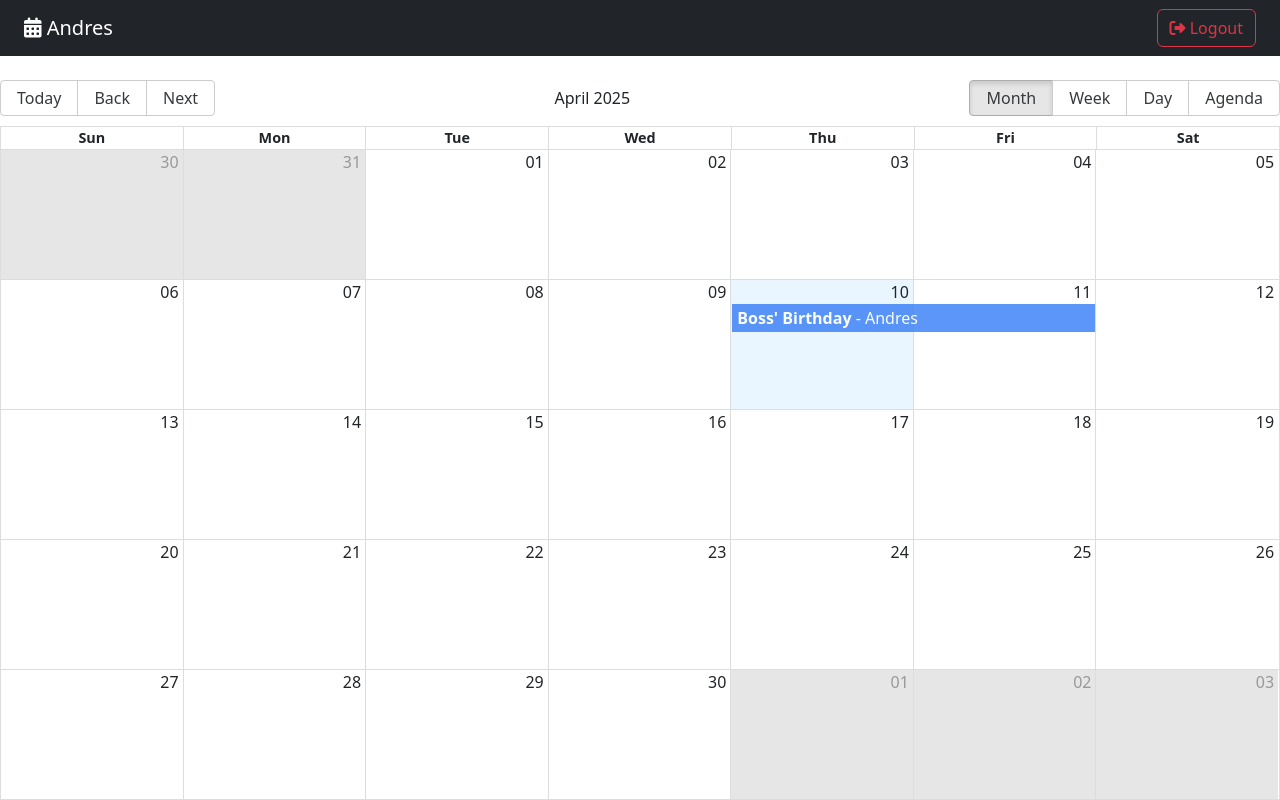
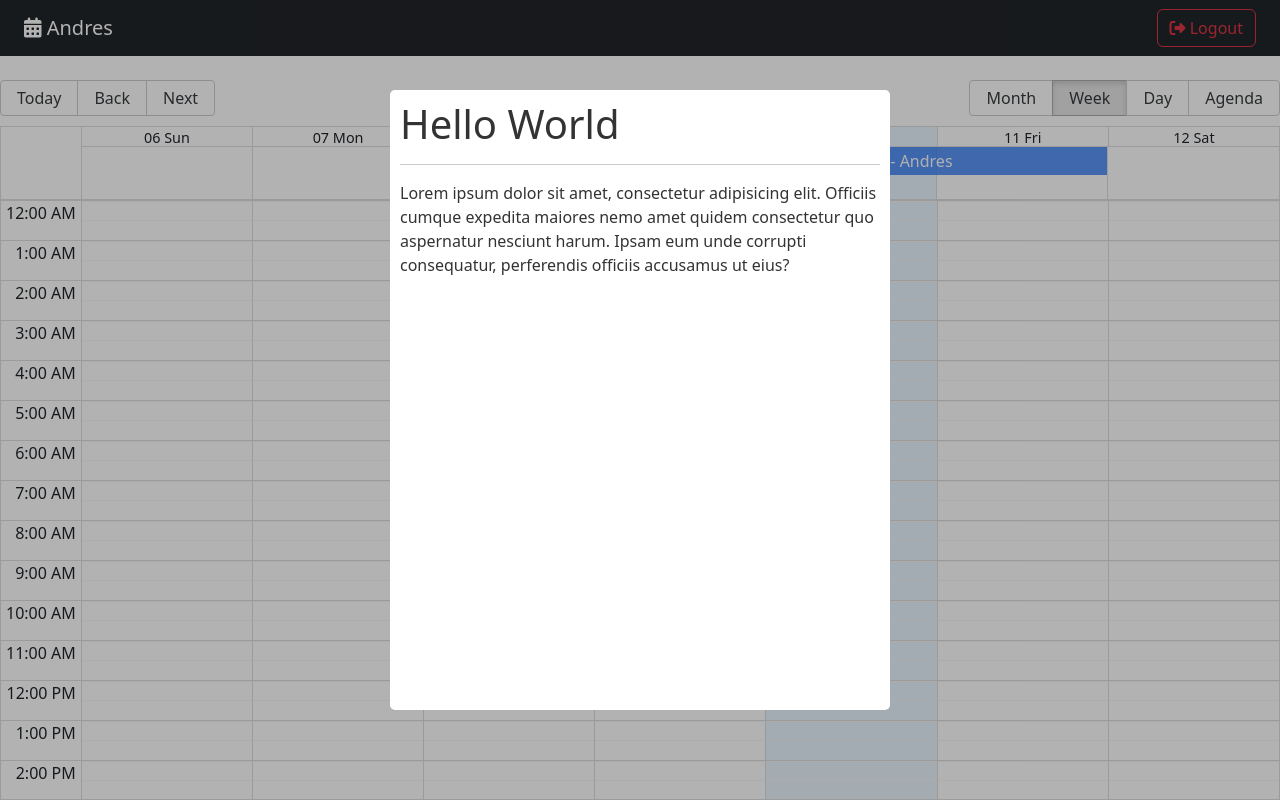
Before and after one commit to andresmotta9/calendar-app, a React (Vite) app: page / in a window 1280 px wide. Built offline with nearby package versions, Linux system fonts and the light colour scheme.

Commit message:
Modal Comp skeleton

```diff
--- a/package.json
+++ b/package.json
@@ -14,6 +14,7 @@
     "react": "^19.0.0",
     "react-big-calendar": "^1.18.0",
     "react-dom": "^19.0.0",
+    "react-modal": "^3.16.3",
     "react-router-dom": "6"
   },
   "devDependencies": {
--- /dev/null
+++ b/src/calendar/components/CalendarModal.jsx
@@ -0,0 +1,44 @@
+import { useState } from 'react';
+import Modal from 'react-modal';
+
+const customStyles = {
+  content: {
+    top: '50%',
+    left: '50%',
+    right: 'auto',
+    bottom: 'auto',
+    marginRight: '-50%',
+    transform: 'translate(-50%, -50%)',
+  },
+};
+
+Modal.setAppElement('#root');
+
+export const CalendarModal = () => {
+  const [isOpen, setIsOpen] = useState(true);
+
+  const onCloseModal = () => {
+    setIsOpen(false);
+  };
+
+  return (
+    <Modal
+      isOpen={isOpen}
+      onRequestClose={onCloseModal}
+      style={customStyles}
+      contentLabel="Calendar Modal"
+      className="modal"
+      overlayClassName="modal-background"
+      closeTimeoutMS={200}
+    >
+      <h1>Hello World</h1>
+      <hr />
+      <p>
+        Lorem ipsum dolor sit amet, consectetur adipisicing elit. Officiis
+        cumque expedita maiores nemo amet quidem consectetur quo aspernatur
+        nesciunt harum. Ipsam eum unde corrupti consequatur, perferendis
+        officiis accusamus ut eius?
+      </p>
+    </Modal>
+  );
+};
--- a/src/calendar/index.js
+++ b/src/calendar/index.js
@@ -1,3 +1,4 @@
 export * from './components/Navbar';
 export * from './components/CalendarEvent';
+export * from './components/CalendarModal';
 export * from './pages/CalendarPage';
--- a/src/calendar/pages/CalendarPage.jsx
+++ b/src/calendar/pages/CalendarPage.jsx
@@ -2,7 +2,7 @@
 import 'react-big-calendar/lib/css/react-big-calendar.css';
 import { addHours } from 'date-fns';
 
-import { Navbar, CalendarEvent } from '../';
+import { Navbar, CalendarEvent, CalendarModal } from '../';
 import { localizer } from '../../helpers';
 import { useState } from 'react';
 
@@ -21,7 +21,9 @@
 ];
 
 export const CalendarPage = () => {
-  const [currentView, setCurrentView] = useState(Views.MONTH);
+  const [lastView, setLastView] = useState(
+    localStorage.getItem('lastView') || Views.WEEK
+  );
   const [currentDate, setCurrentDate] = useState(new Date());
 
   const eventStyleGetter = (event, start, end, isSelected) => {
@@ -34,6 +36,19 @@
     return { style };
   };
 
+  const onDoubleClick = (event) => {
+    console.log({ doubleClick: event });
+  };
+
+  const onSelect = (event) => {
+    console.log({ click: event });
+  };
+
+  const onViewChanged = (event) => {
+    localStorage.setItem('lastView', event);
+    setLastView(event);
+  };
+
   return (
     <>
       <Navbar />
@@ -44,15 +59,18 @@
         startAccessor="start"
         endAccessor="end"
         date={currentDate}
-        view={currentView}
-        onView={setCurrentView}
+        view={lastView}
+        onView={onViewChanged}
         onNavigate={setCurrentDate}
         style={{ height: 'calc(100vh - 80px)' }}
         eventPropGetter={eventStyleGetter}
         components={{
           event: CalendarEvent,
         }}
+        onDoubleClickEvent={onDoubleClick}
+        onSelectEvent={onSelect}
       />
+      <CalendarModal />
     </>
   );
 };
--- a/src/styles.css
+++ b/src/styles.css
@@ -0,0 +1,39 @@
+.ReactModalPortal > div {
+  opacity: 0;
+}
+
+.ReactModalPortal .ReactModal__Overlay {
+  align-items: center;
+  display: flex;
+  justify-content: center;
+  transition: opacity 0.2s ease-in-out;
+  z-index: 999;
+}
+
+.modal-background {
+  background-color: rgba(0, 0, 0, 0.3);
+  bottom: 0;
+  left: 0;
+  right: 0;
+  top: 0;
+  position: fixed;
+}
+
+.ReactModalPortal .ReactModal__Overlay--after-open {
+  opacity: 1;
+}
+
+.ReactModalPortal .ReactModal__Overlay--before-close {
+  opacity: 0;
+}
+
+.modal {
+  background: white;
+  border-radius: 5px;
+  color: rgb(51, 51, 51);
+  display: inline;
+  max-height: 620px;
+  max-width: 500px;
+  outline: none;
+  padding: 10px;
+}
```
Also changed, not shown: 1 other file (tests, documents, lock files or other folders).
